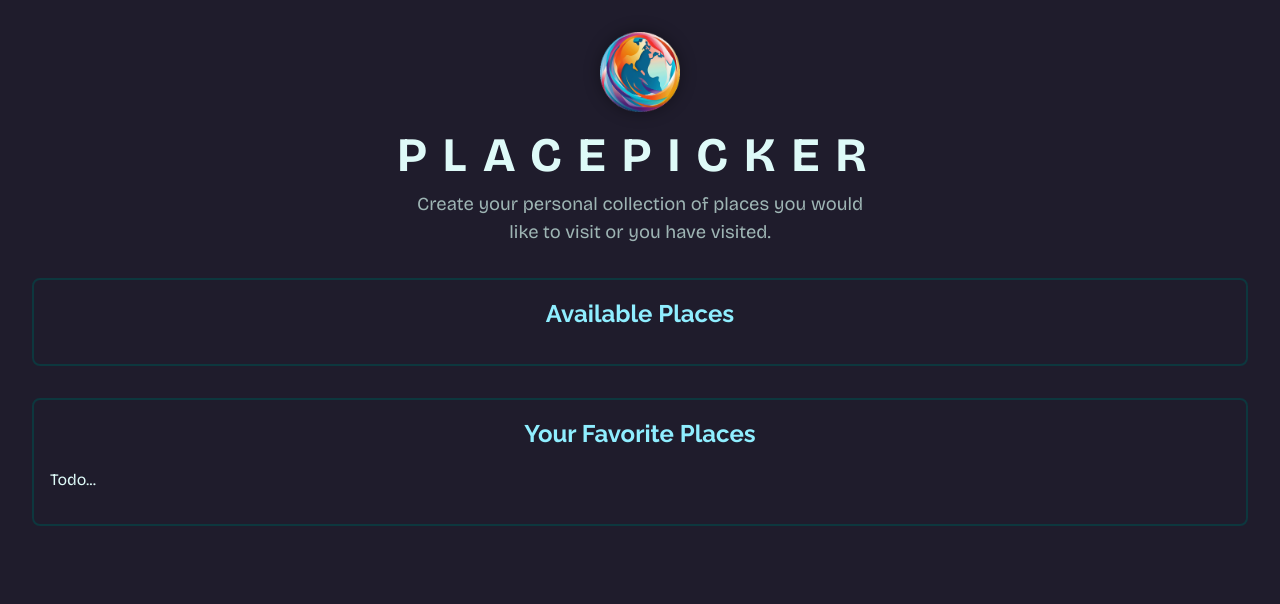
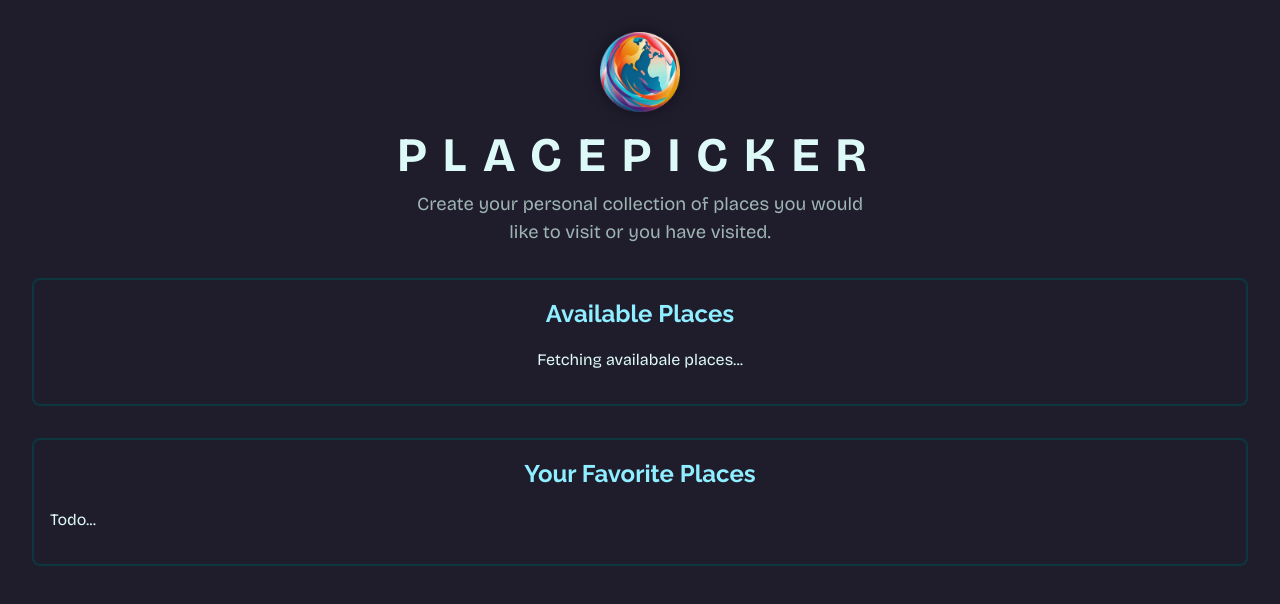
Before and after one commit to J-L-N/sending-http-handle-requests, an Angular app: page / in a window 1280 px wide. Shown: the top 604 px of the page. Built offline with nearby package versions, Linux system fonts and the light colour scheme; no server answers.

Commit message:
adding loading feature

```diff
--- a/src/app/places/available-places/available-places.component.html
+++ b/src/app/places/available-places/available-places.component.html
@@ -1,4 +1,8 @@
 <app-places-container title="Available Places">
+  @if(isFetching()) {
+    <p class="fallback-text">Fetching availabale places...</p>
+  }
+
   @if (places()) {
   <app-places [places]="places()!" />
   } @else if (places()?.length === 0) {
--- a/src/app/places/available-places/available-places.component.ts
+++ b/src/app/places/available-places/available-places.component.ts
@@ -16,10 +16,12 @@
 export class AvailablePlacesComponent implements OnInit {
 
   places = signal<Place[] | undefined>(undefined);
+  isFetching = signal(false);
   private httpClient = inject(HttpClient);
   private destroyRef = inject(DestroyRef)
 
   ngOnInit() {
+    this.isFetching.set(true);
     const subscription = this.httpClient.get<{ places: Place[] }>('http://localhost:3000/places', {
       observe: 'response'
     })
@@ -31,6 +33,9 @@
           console.log(places);
           this.places.set(places);
       },
+      complete: () => {
+        this.isFetching.set(false);
+      }
     });
     this.destroyRef.onDestroy(() => {
       subscription.unsubscribe();
```
